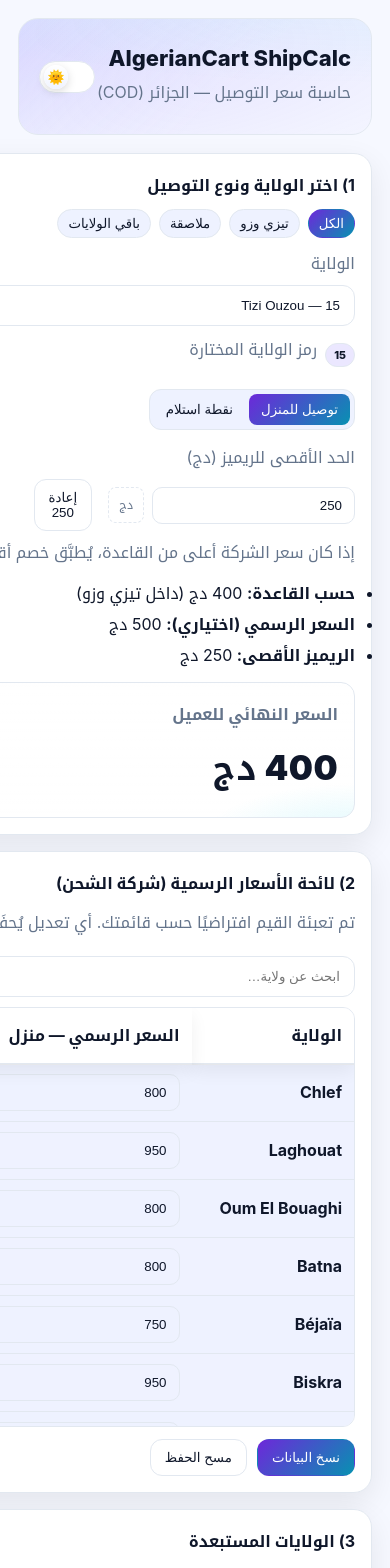
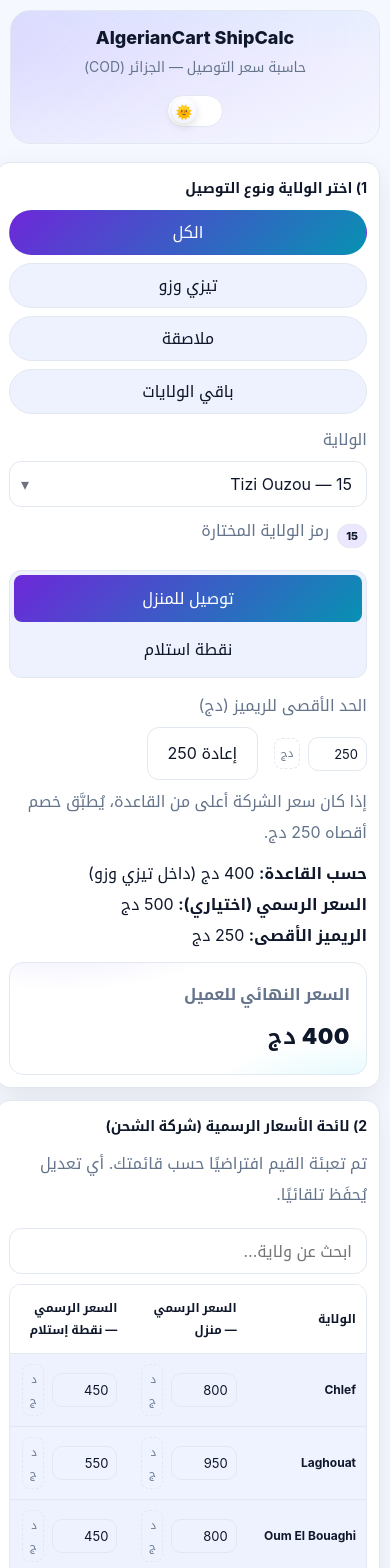
Before and after one commit to NinjaHackTheCode/AlgerianCart-ShipCalc, a React (Create React App) app: page / in a window 390 px wide. Shown: the top 1568 px of the page. Built offline with nearby package versions, Linux system fonts and the light colour scheme.

Commit message:
after fixing some responsive

```diff
--- a/public/index.html
+++ b/public/index.html
@@ -1,6 +1,10 @@
 <!DOCTYPE html>
 <html lang="en">
     <head>
+        <meta
+            name="viewport"
+            content="width=device-width, initial-scale=1, viewport-fit=cover"
+        />
         <meta charset="UTF-8" />
         <meta name="viewport" content="width=device-width, initial-scale=1.0" />
         <title>AlgerianCart ShipCalc</title>
--- a/src/App.js
+++ b/src/App.js
@@ -142,7 +142,7 @@
     Mila: { home: 800, desk: 450 },
     "Aïn Defla": { home: 800, desk: 450 },
     Naâma: { home: 1100, desk: 550 },
-    "Aïn Témouchent": { home: 850, desk: 450 },
+    "Aïn Témوشنت": { home: 850, desk: 450 },
     Ghardaïa: { home: 900, desk: 600 },
     Relizane: { home: 850, desk: 450 },
     Timimoun: { home: 1400, desk: null },
@@ -211,7 +211,6 @@
     const [type, setType] = useState("home"); // "home" | "desk"
 
     useEffect(() => {
-        // if current selected becomes excluded, jump to first available
         if (excluded.has(selected)) {
             const first = wilayas[0]?.[1] || "Tizi Ouzou";
             setSelected(first);
@@ -228,11 +227,21 @@
         localStorage.setItem("maxRemise", String(maxRemise));
     }, [maxRemise]);
 
-    /* pricing */
-    const rulePrice = getRulePrice(selected, type);
-    const isAdjacent = ADJACENT_TO_TZO.has(selected); // info only
+    /* pricing base */
+    const isAdjacent = ADJACENT_TO_TZO.has(selected);
     const listPrice = official[selected]?.[type] ?? null;
-    const finalPrice = applyDiscountCap(rulePrice, listPrice, maxRemise);
+
+    /* === Availability rule for both desk and home === */
+    const unavailable = listPrice == null; // price missing => service not available
+    const rulePrice = unavailable ? null : getRulePrice(selected, type);
+    const finalPrice = unavailable
+        ? null
+        : applyDiscountCap(rulePrice, listPrice, maxRemise);
+
+    const unavailableMsg =
+        type === "desk"
+            ? "الشركة لا توفر نقطة استلام في هذه الولاية."
+            : "الشركة لا توفر التوصيل إلى المنزل في هذه الولاية.";
 
     // quick filter chips
     const [segment, setSegment] = useState("all");
@@ -265,7 +274,7 @@
                     <p>حاسبة سعر التوصيل — الجزائر (COD)</p>
                 </div>
 
-                {/* iOS-like theme switch */}
+                {/* theme switch */}
                 <label className="switch">
                     <input
                         type="checkbox"
@@ -410,12 +419,16 @@
 
                     <ul className="facts">
                         <li>
-                            <b>حسب القاعدة:</b> {rulePrice.toLocaleString()} دج{" "}
-                            {selected === "Tizi Ouzou"
-                                ? "(داخل تيزي وزو)"
-                                : isAdjacent
-                                ? "(ولاية ملاصقة)"
-                                : "(ولاية أخرى)"}
+                            <b>حسب القاعدة:</b>{" "}
+                            {unavailable
+                                ? "—"
+                                : `${(rulePrice || 0).toLocaleString()} دج ${
+                                      selected === "Tizi Ouzou"
+                                          ? "(داخل تيزي وزو)"
+                                          : isAdjacent
+                                          ? "(ولاية ملاصقة)"
+                                          : "(ولاية أخرى)"
+                                  }`}
                         </li>
                         <li>
                             <b>السعر الرسمي (اختياري):</b>{" "}
@@ -432,7 +445,9 @@
                     <div className="total bounce-in">
                         <div className="total__label">السعر النهائي للعميل</div>
                         <div className="total__value">
-                            {finalPrice.toLocaleString()} دج
+                            {unavailable
+                                ? unavailableMsg
+                                : `${finalPrice.toLocaleString()} دج`}
                         </div>
                     </div>
                 </div>
@@ -647,7 +662,6 @@
                         {filtered.map(([code, name]) => (
                             <tr key={name}>
                                 <td style={{ width: 90 }}>
-                                    {/* fancy toggle */}
                                     <label className="toggle">
                                         <input
                                             type="checkbox"
--- a/src/styles.css
+++ b/src/styles.css
@@ -49,6 +49,41 @@
 }
 :root[data-theme="light"] .select {
     color-scheme: light;
+}
+
+/* ===== iOS / iPhone fixes ===== */
+html {
+    -webkit-text-size-adjust: 100%;
+} /* يمنع تكبير النص التلقائي */
+* {
+    -webkit-tap-highlight-color: transparent;
+} /* يلغي فلاش اللمس */
+img,
+video,
+canvas,
+svg {
+    max-width: 100%;
+    height: auto;
+} /* يمنع تجاوز الصور */
+input,
+select,
+textarea,
+button {
+    font: inherit;
+} /* توحيد أحجام الخط */
+
+/* احترام الحواف حول النوتش/الهوم بار */
+body {
+    padding-top: env(safe-area-inset-top);
+    padding-right: env(safe-area-inset-right);
+    padding-bottom: env(safe-area-inset-bottom);
+    padding-left: env(safe-area-inset-left);
+}
+
+/* خلي الحواف داخل التطبيق مريحة على آيفون */
+.app {
+    padding-left: max(18px, env(safe-area-inset-left));
+    padding-right: max(18px, env(safe-area-inset-right));
 }
 
 /* base select styling stays the same, just ensure contrast */
@@ -153,15 +188,16 @@
     transform: translateY(0);
 }
 
-/* GRID LAYOUT */
 .grid {
     margin-top: 18px;
     display: grid;
     gap: 16px;
+    grid-template-columns: minmax(0, 1fr); /* المهمّة */
 }
+
 @media (min-width: 950px) {
     .grid {
-        grid-template-columns: 1fr 1fr;
+        grid-template-columns: repeat(2, minmax(0, 1fr));
     }
 }
 
@@ -648,3 +684,172 @@
     position: relative;
     z-index: 1;
 }
+
+/* remove the default 3 dots (bullets / ellipsis) from facts list */
+.facts {
+    list-style: none; /* يشيل النقاط السوداء */
+    padding: 0; /* يشيل المسافة اليسار */
+    margin: 12px 0; /* يخلي نفس الهامش */
+}
+
+.facts li {
+    white-space: normal; /* يخلي النص ينزل للسطر لو طويل */
+    overflow: visible; /* يظهر النص كامل */
+    text-overflow: unset; /* يلغي الـ ... */
+}
+
+/* ============ RESPONSIVE DESIGN ============ */
+
+/* التابلت (من 769px إلى 1024px) */
+@media (min-width: 769px) and (max-width: 1024px) {
+    .grid {
+        grid-template-columns: 1fr;
+    }
+}
+
+/* ===== Mobile (≤768px) ===== */
+@media (max-width: 768px) {
+    .app {
+        padding: 10px;
+    }
+
+    .hero {
+        flex-direction: column;
+        align-items: center;
+        text-align: center;
+        gap: 14px;
+        padding: 16px;
+    }
+    .hero__content h1 {
+        font-size: 18px;
+    }
+    .hero__content p {
+        font-size: 14px;
+    }
+
+    .grid {
+        grid-template-columns: 1fr !important;
+        gap: 12px;
+    }
+
+    .card {
+        padding: 12px;
+        border-radius: 14px;
+    }
+    .card__title {
+        font-size: 14px;
+    }
+
+    .btn,
+    .segmented__btn,
+    .chip {
+        width: 100%;
+        text-align: center;
+    }
+    .actions {
+        flex-direction: column;
+    }
+
+    .chips,
+    .segmented {
+        flex-direction: column;
+        width: 100%;
+    }
+
+    .total__value {
+        font-size: 22px;
+    }
+
+    /* الجداول: تمرير أفقي ناعم على iOS */
+    .table-wrap {
+        width: 100%;
+        overflow-x: auto;
+        -webkit-overflow-scrolling: touch;
+    }
+    .table {
+        table-layout: auto;
+        font-size: 12px;
+    }
+
+    .cell-w {
+        white-space: normal !important;
+        word-break: break-word;
+    }
+
+    /* إدخالات رقمية أريح على الموبايل */
+    .input-wrap {
+        max-width: none;
+        width: 100%;
+    }
+    .num-input {
+        width: 100%;
+        font-size: 13px;
+        padding: 8px;
+    }
+    .suffix {
+        font-size: 11px;
+        padding: 4px 6px;
+    }
+}
+
+/* ===== RTL scroll fix for iOS Safari (place at END) ===== */
+.table-wrap {
+    direction: ltr; /* start scroll from LEFT */
+    overflow-x: auto;
+    -webkit-overflow-scrolling: touch;
+    padding-inline-start: 0;
+    width: 100%;
+}
+
+.table-wrap .table {
+    direction: rtl; /* keep table content RTL */
+    margin: 0;
+}
+
+/* ===== PHONE TABLES (≤480px): sticky off + size + wrapping ===== */
+@media (max-width: 480px) {
+    /* 1) عطّل الـ sticky على كل الهواتف */
+    .table thead th {
+        position: static !important;
+        box-shadow: none !important;
+        background-image: none !important;
+    }
+
+    /* 2) متغيرات تحكم سريعة */
+    :root {
+        --phone-pad: 16px; /* هامش جانبي حول الجدول */
+        --phone-table-w: clamp(
+            320px,
+            calc(
+                100dvw - (var(--phone-pad) * 2) - env(safe-area-inset-left) -
+                    env(safe-area-inset-right)
+            ),
+            380px /* أقصى عرض للجدول على الهاتف */
+        );
+    }
+
+    /* 3) أبعاد الحاوية والجدول */
+    .table-wrap {
+        width: var(--phone-table-w);
+        max-width: var(--phone-table-w);
+        margin-inline: auto;
+        overflow-x: auto;
+        -webkit-overflow-scrolling: touch;
+    }
+    .table {
+        width: var(--phone-table-w) !important;
+        min-width: var(--phone-table-w) !important;
+        table-layout: fixed;
+        font-size: 12px;
+    }
+
+    /* 4) حشوة الخلايا واللف */
+    .table th,
+    .table td {
+        padding: 8px 10px;
+        text-align: right;
+        white-space: normal !important;
+        word-break: break-word;
+        overflow-wrap: anywhere;
+    }
+}
```
